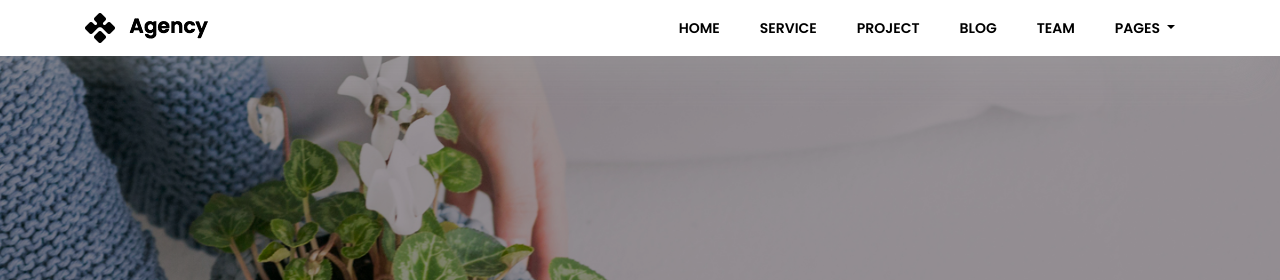
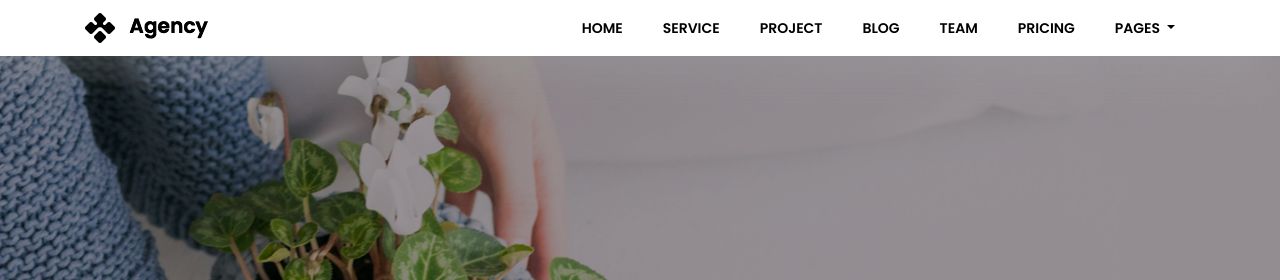
Before and after one commit to sohanacutweb/cryptoportal, a CodeIgniter app: page /database/ in a window 1280 px wide. Shown: the top 280 px of the page. Run offline with CodeIgniter, Linux system fonts and the light colour scheme; some libraries are stand-ins or nearby versions.

Commit message:
adding pricing in header menu

```diff
--- a/application/views/frontend/layouts/header.php
+++ b/application/views/frontend/layouts/header.php
@@ -49,6 +49,7 @@
 								<li><a href="#project">project</a></li>
 								<li><a href="#blog">blog</a></li>
 								<li><a href="#team">team</a></li>
+								<li><a href="">pricing</a></li>
 							   <!-- Dropdown -->
 							    <li class="dropdown">
 							      <a class="dropdown-toggle" href="#" id="navbardrop" data-toggle="dropdown">
```
